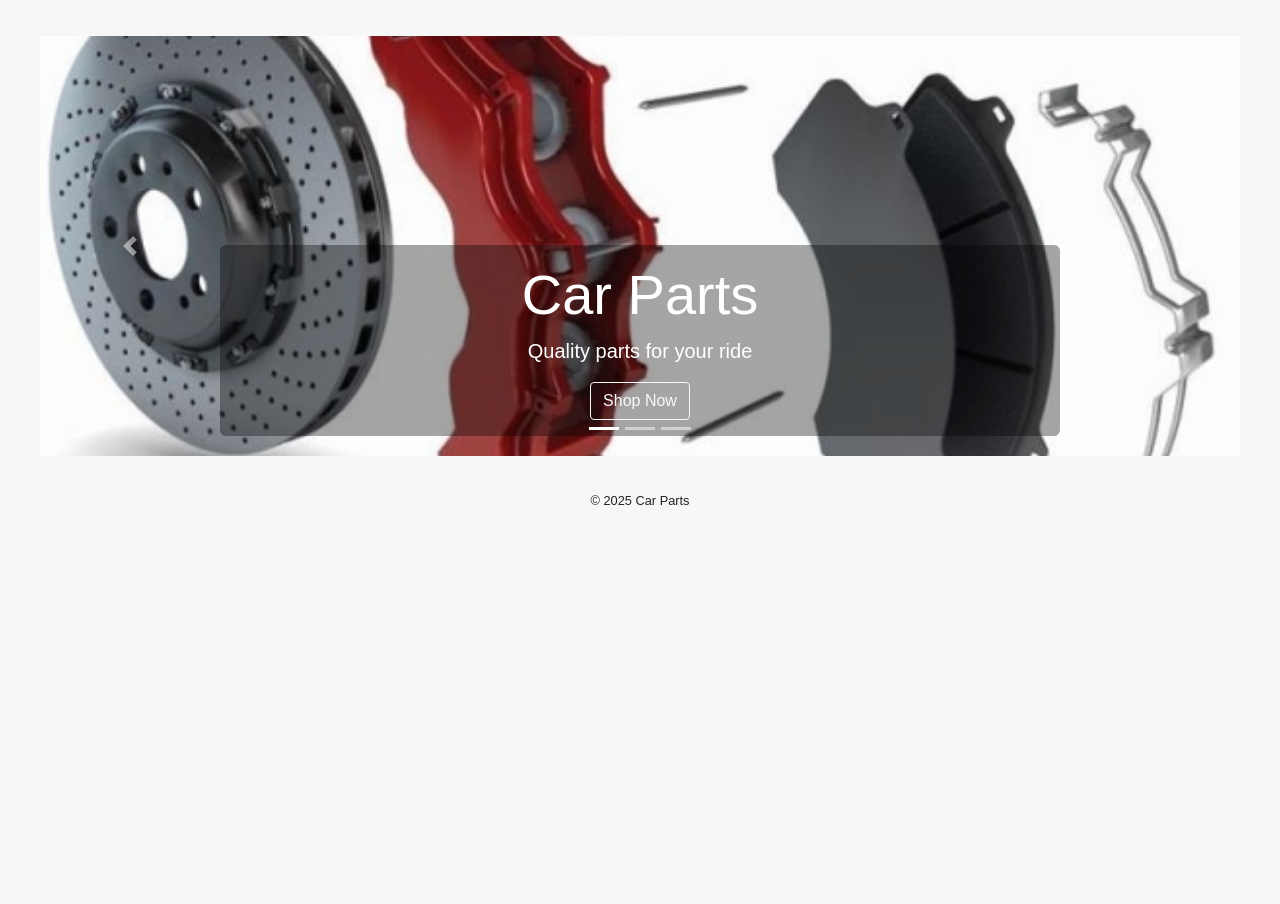
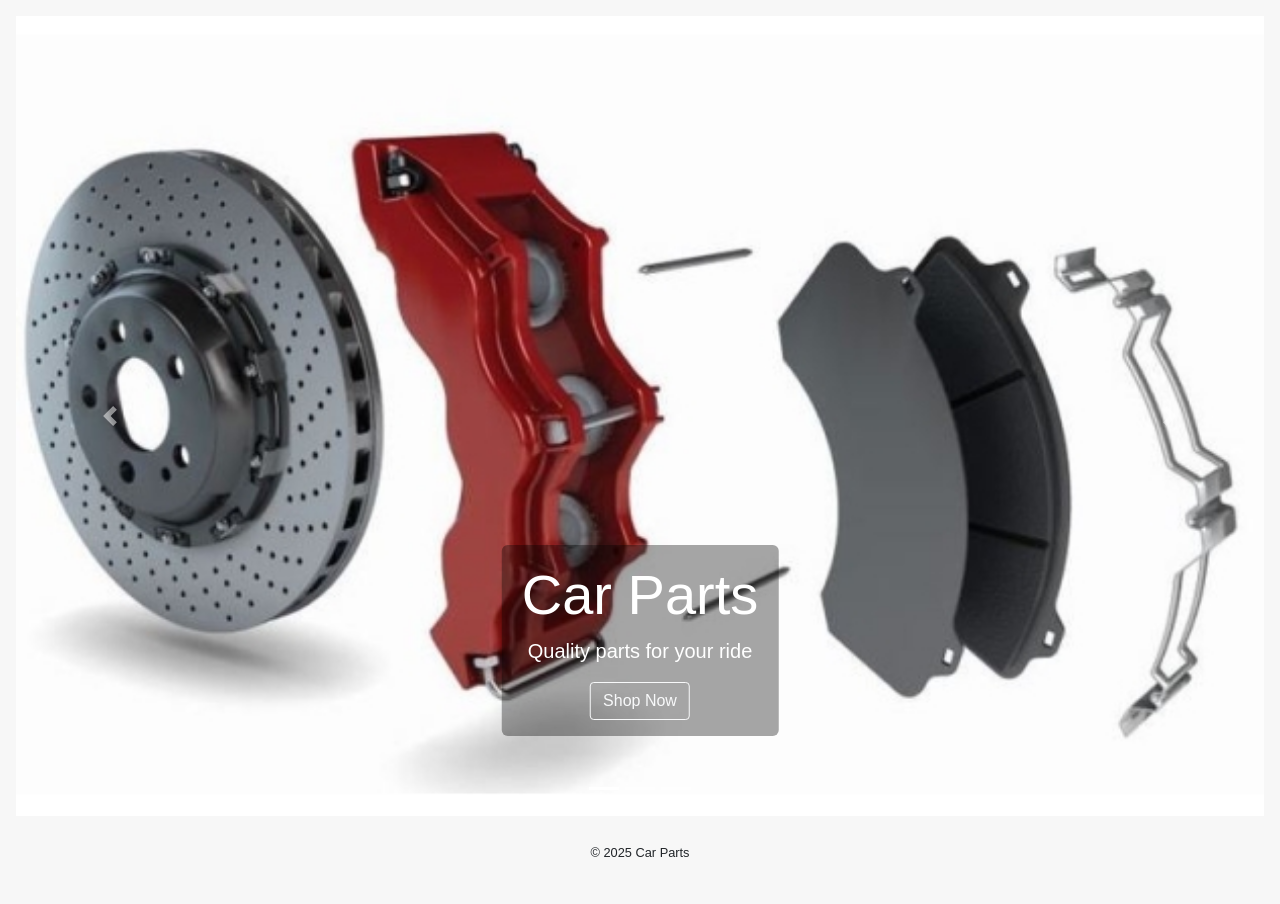
Before and after one commit to mnyando/car-parts, a Flask app: page / in a window 1280 px wide. Before the commit the page ends 505 px from the top, so only its background shows below. Run offline with Flask 2, Linux system fonts and the light colour scheme; some libraries are stand-ins or nearby versions.

Commit message:
Keep hero caption box anchored near bottom; full-height carousel styling

```diff
--- a/static/style.css
+++ b/static/style.css
@@ -6,6 +6,48 @@ body { font-family: Arial, sans-serif; padding: 1rem; background: #f7f7f7; }
 .product button { background: #0078d4; color: white; border: none; padding: .6rem 1rem; border-radius: 4px; cursor: pointer; }
 
 /* carousel styling */
-.carousel-img { height: min(60vh, 420px); object-fit: cover; width: 100%; }
-.carousel-caption { background: rgba(0,0,0,0.35); padding: 1rem; border-radius: 6px; }
-.carousel { margin: 1.25rem auto 2rem; max-width: 1200px; }
+/* Make the landing carousel span the full viewport height and center captions */
+#carouselExampleIndicators { margin: 0; }
+#carouselExampleIndicators,
+#carouselExampleIndicators .carousel-inner,
+#carouselExampleIndicators .carousel-item {
+	height: 100vh; /* full viewport height */
+	min-height: 480px; /* fallback for very small screens */
+}
+.carousel-img {
+	width: 100%;
+	height: 100%; /* fill the carousel-item */
+	object-fit: cover; /* crop and cover the area */
+}
+.carousel-caption {
+	/* Keep the caption box anchored toward the bottom (user preferred layout) */
+	position: absolute;
+	bottom: 10%;
+	left: 50%;
+	transform: translateX(-50%);
+	right: auto;
+	background: rgba(0,0,0,0.35);
+	padding: 1rem 1.25rem;
+	border-radius: 6px;
+	max-width: 90%;
+	text-align: center;
+}
+
+/* Slightly increase bottom spacing on very large screens so the box doesn't sit too low */
+@media (min-height: 900px) {
+	.carousel-caption { bottom: 12%; }
+}
+
+/* For small viewports (mobile), keep the caption comfortably visible and full-width */
+@media (max-width: 767px) {
+	.carousel-caption {
+		position: absolute;
+		bottom: 6%;
+		left: 50%;
+		transform: translateX(-50%);
+		width: calc(100% - 2rem);
+		padding: .75rem 1rem;
+		font-size: 0.95rem;
+	}
+}
+.carousel { margin: 0; }
```
